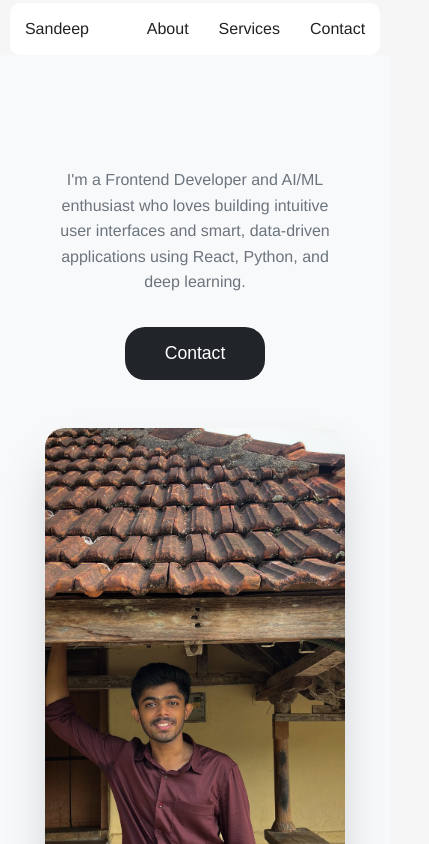
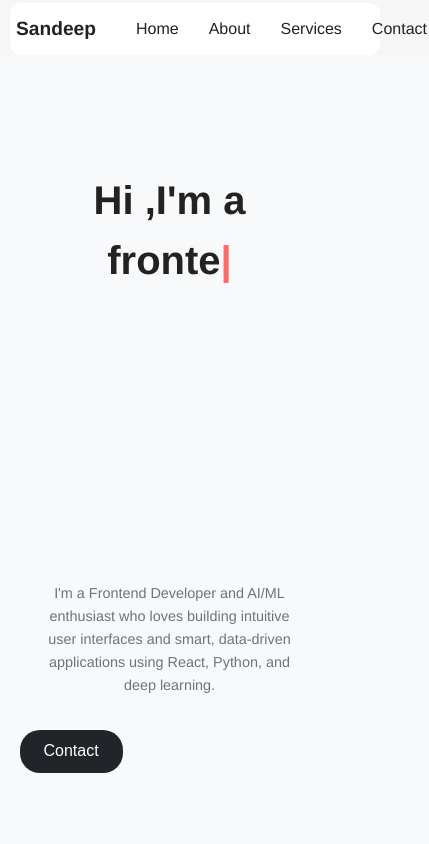
Before and after one commit to SandeepKumar-05/portfolioSandeep, a React (Vite) app: page / in a window 390 px wide. Shown: the top 844 px of the page, 429 px wide, since content can reach past the window. Built offline with nearby package versions, Linux system fonts and the light colour scheme.

Commit message:
Hero updated

```diff
--- a/src/components/Hero.jsx
+++ b/src/components/Hero.jsx
@@ -16,20 +16,23 @@ const Hero = () => {
                 ],
                 autoStart: true,
                 loop: true,
-                delay: 70,
-                deleteSpeed: 30,
+                delay: 100,
+                deleteSpeed: 100,
                 cursorClassName: 'typewriter-cursor'
                 }}
             />
 
             </div>
+             <div className="heroSubDiv">
+            <div className="heroSubHeading">
+                    <p>I'm a Frontend Developer and AI/ML enthusiast who loves building intuitive user interfaces and smart, data-driven applications using React, Python, and deep learning. </p>
+            </div>
+            <button className="cntButton">
+                Contact
+            </button>
         </div>
-        <div className="heroSubHeading">
-                <p>I'm a Frontend Developer and AI/ML enthusiast who loves building intuitive user interfaces and smart, data-driven applications using React, Python, and deep learning. </p>
         </div>
-        <button className="cntButton">
-            Contact
-        </button>
+
         <div className="heroImg">
             <img src={profilePic} alt="img" />
         </div>
--- a/src/components/Navbar.jsx
+++ b/src/components/Navbar.jsx
@@ -9,6 +9,7 @@ const Navbar = () => {
         <Link to="/">Sandeep</Link>
       </div>
       <ul className="nav_items">
+        <li><Link to="/">Home</Link></li>
         <li><Link to="/about">About</Link></li>
         <li><Link to="/services">Services</Link></li>
         <li><Link to="/contact">Contact</Link></li>
--- a/src/styles/Hero.css
+++ b/src/styles/Hero.css
@@ -13,18 +13,21 @@
 .heroContent {
   display: flex;
   flex-direction: column;
-  justify-content:flex-start;
+  justify-content: flex-start;
   height: 100%;
+  padding: 0 5%;
   position: relative;
-  top: 8%;
+  top: 5%;
+
 }
 
 .typewriterContainer {
   margin-bottom: 2rem;
+  position: relative;
 }
 
 .typewriterContainer h1 {
-  font-size: 6rem; /* Fixed large size */
+  font-size: clamp(3.5rem, 6vw, 6rem);
   color: var(--navColor);
   margin-bottom: 1rem;
   font-weight: 600;
@@ -32,47 +35,47 @@
 }
 
 .Typewriter {
-  font-size: 6rem; /* Fixed large size */
+  font-size: clamp(3.5rem, 6vw, 6rem);
   color: var(--navColor);
   font-weight: 600;
   line-height: 1.1;
   display: inline-block;
-  height: 6.5rem; /* Fixed height to prevent layout shift */
+  min-height: 6.5rem;
   width: 300px;
 }
 
 .typewriter-cursor {
   color: #ff6b6b;
-  font-size: 6rem;
+  font-size: clamp(3.5rem, 6vw, 6rem);
 }
-
-/* Fixed Position Elements */
+.heroSubDiv{
+    position: absolute;
+    top: 48%;
+}
+/* Content Positioning */
 .heroSubHeading {
-  position: absolute;
-  bottom: 35%;
-  left: 5%;
   max-width: 600px;
+  margin: 2rem 0;
 }
 
 .heroSubHeading p {
-  font-size: 1.2rem;
+  font-size: clamp(1rem, 1.2vw, 1.2rem);
   line-height: 1.6;
   color: #6c757d;
   margin: 0;
 }
 
 .cntButton {
-  position: absolute;
-  bottom:26%;
-  left: 5%;
   background: #212529;
   color: white;
   border: none;
   border-radius: 20px;
-  padding: 1rem 2.5rem;
-  font-size: 1.1rem;
+  padding: clamp(0.8rem, 1.1vw, 1rem) clamp(1.5rem, 2.5vw, 2.5rem);
+  font-size: clamp(1rem, 1.1vw, 1.1rem);
   cursor: pointer;
   transition: all 0.3s ease;
+  width: fit-content;
+  margin-top: 10px;
 }
 
 .cntButton:hover {
@@ -81,95 +84,87 @@
   box-shadow: 0 6px 20px rgba(255,107,107,0.3);
 }
 
+/* Image Container */
 .heroImg {
   display: flex;
   justify-content: center;
   align-items: center;
+  height: 100%;
 }
 
 .heroImg img {
   width: 100%;
   max-width: 500px;
-  height: 600px;
+  height: clamp(400px, 60vh, 600px);
   object-fit: cover;
   border-radius: 20px;
   box-shadow: 0 25px 50px -12px rgba(0,0,0,0.25);
 }
 
 /* Responsive Adjustments */
-@media (max-width: 1600px) {
-  .typewriterContainer h1,
-  .Typewriter,
-  .typewriter-cursor {
-    font-size: 5rem;
-  }
-}
+@media (max-width: 1080px) {
+  .heroSection {
+    background: #f8f9fa;
+    gap: 2rem;
+    width: 100vw;
 
-@media (max-width: 1200px) {
-  .typewriterContainer h1,
-  .Typewriter,
-  .typewriter-cursor {
-    font-size: 4rem;
-  }
-
-  .heroSubHeading {
-    bottom: 15%;
-  }
-}
-
-@media (max-width: 992px) {
-  .heroSection {
-    grid-template-columns: 1fr;
-    background: #f8f9fa;
-    padding-top: 5rem;
-    text-align: center;
   }
 
   .heroContent {
     order: 2;
-    margin-top: 2rem;
+    padding: 0;
+    align-items: center;
+    display: flex;
+    flex-direction: column;
+    justify-content: flex-start;
+  }
+
+  .typewriterContainer {
+    text-align: center;
+    width: 100%;
+  }
+
+  .Typewriter {
+    display: flex;
+    justify-content: center;
+  }
+
+  .heroSubHeading {
+    max-width: 100%;
+    padding: 0 5%;
+    text-align: center;
+  }
+
+  .cntButton {
+    margin: 0 auto;
+  }
+
+  .heroImg {
+    display: none;
+  }
+
+  /* .heroImg img {
+    height: clamp(300px, 50vh, 500px);
+  } */
+}
+
+@media (max-width: 480px) {
+  .heroSection {
+    padding: 3rem 5% 2rem;
   }
 
   .typewriterContainer h1,
   .Typewriter,
   .typewriter-cursor {
-    font-size: 3.5rem;
-  }
-
-  .heroSubHeading {
-    position: static;
-    max-width: 100%;
-    margin: 2rem auto;
-    padding: 0 2rem;
-  }
-
-  .cntButton {
-    position: static;
-    margin: 0 auto 3rem;
-  }
-
-  .heroImg {
-    order: 1;
-    margin-bottom: 2rem;
-  }
-
-  .heroImg img {
-    max-width: 400px;
-  }
-}
-
-@media (max-width: 576px) {
-  .typewriterContainer h1,
-  .Typewriter,
-  .typewriter-cursor {
-    font-size: 2.5rem;
+    font-size: clamp(2.5rem, 8vw, 3.5rem);
   }
 
   .heroSubHeading p {
-    font-size: 1rem;
+    font-size: clamp(0.9rem, 3.5vw, 1rem);
   }
 
   .heroImg img {
     max-width: 300px;
+    height: 350px;
   }
 }
--- a/src/styles/Navbar.css
+++ b/src/styles/Navbar.css
@@ -14,6 +14,8 @@
 .nav_logo a{
     text-decoration: none;
     color: var(--navColor);
+    font-size: 1.2rem;
+    font-weight: 600;
 }
 .nav_items{
     display: flex;
```
